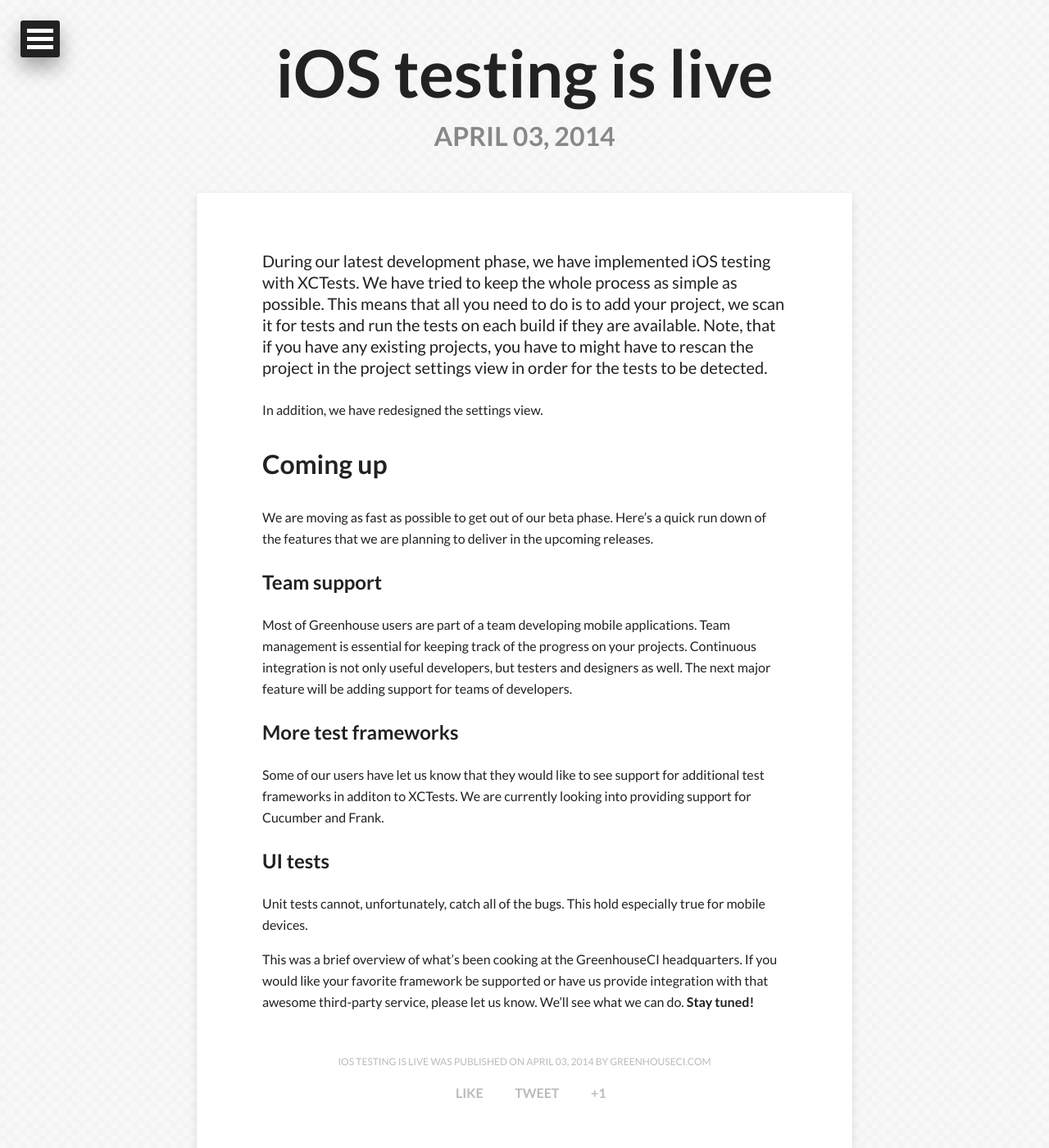
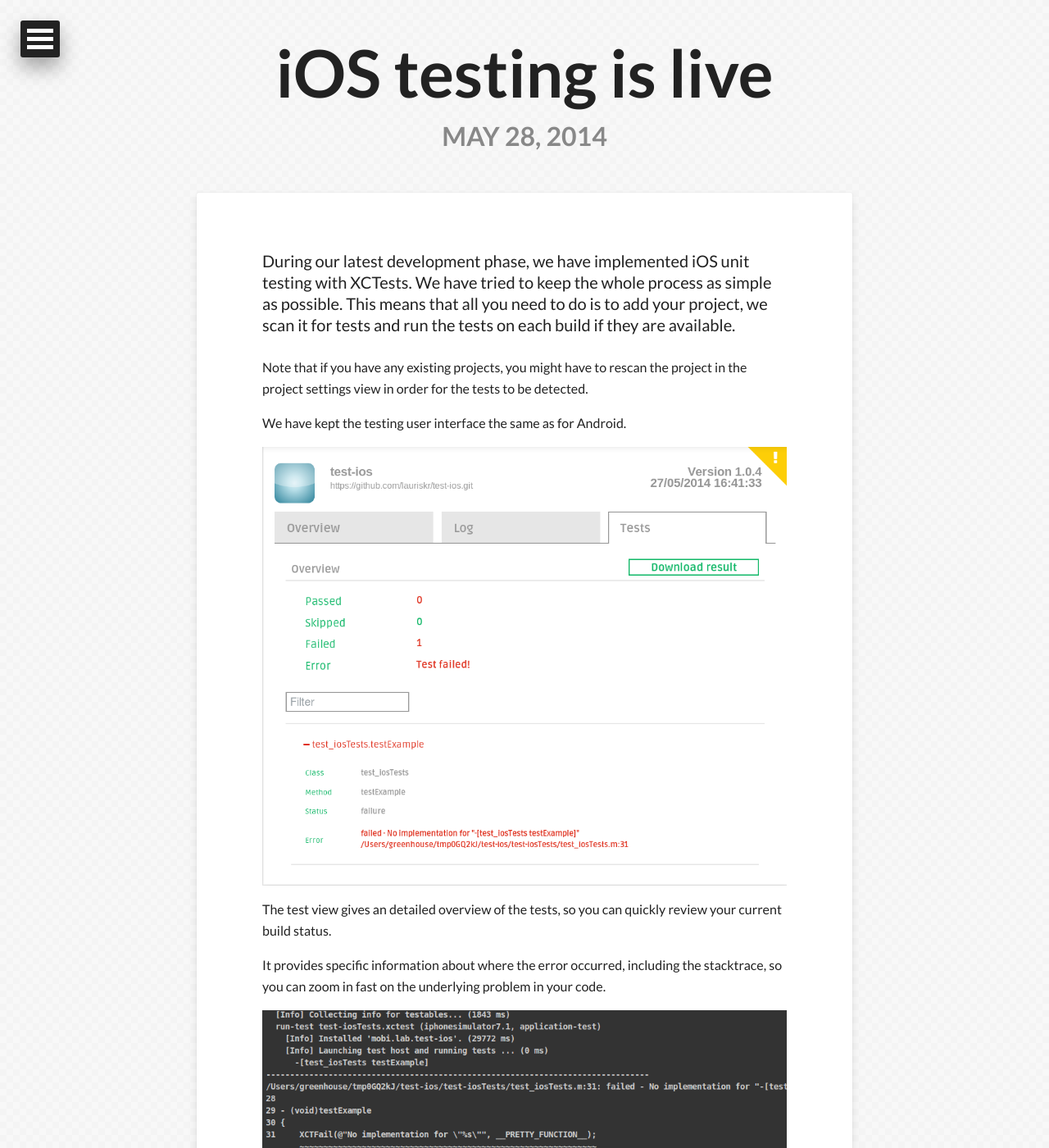
Before and after one commit to GreenhouseCI/blog.greenhouseci.com, a Jekyll site: the page built from _posts/2014-05-27-ios-testing.md, in a window 1280 px wide and 1400 px high. Shown: the whole window at 82% size. Built offline with Jekyll 4.4.1, drawn with Linux system fonts in a browser that asks for light colours; nearby versions of some CDN libraries; comment, search, counter and statistics services are not loaded; some of the changed text lies outside the part shown.

Commit message:
add some pictures for ios unit tests; improve the copy a bit

```diff
--- a/_posts/2014-05-27-ios-testing.md
+++ b/_posts/2014-05-27-ios-testing.md
@@ -1,25 +1,35 @@
 ---
 layout: post
 title:  "iOS testing is live"
-date:   2014-04-03 12:18:52
+date:   2014-05-28 12:19:45
 categories: Greenhouse update
 share: true
 comments: true
 ---
 
-During our latest development phase, we have implemented iOS testing with XCTests.
+During our latest development phase, we have implemented iOS unit testing with XCTests.
 We have tried to keep the whole process as simple as possible. This means that all you need to do is to add your project, we scan it for tests and run the tests on each build if they are available.
-Note, that if you have any existing projects, you have to might have to rescan the project in the project settings view in order for the tests to be detected.
 
-In addition, we have redesigned the settings view.
+Note that if you have any existing projects, you might have to rescan the project in the project settings view in order for the tests to be detected.
+
+We have kept the testing user interface the same as for Android.
+
+![iOS build view]({{ site.url }}/assets/ios_test_view.png)
+
+The test view gives an detailed overview of the tests, so you can quickly review your current build status.
+
+It provides specific information about where the error occurred, including the stacktrace, so you can zoom in fast on the underlying problem in your code.
+
+![iOS build log]({{ site.url }}/assets/ios_build_log.png)
+
 
 Coming up
 =========
-We are moving as fast as possible to get out of our beta phase. Here's a quick run down of the features that we are planning to deliver in the upcoming releases.
+We are moving as fast as possible to get out of our beta phase. Here's a quick rundown of the features that we are planning to deliver in the upcoming releases.
 
 Team support
 ------------
-Most of Greenhouse users are part of a team developing mobile applications. Team management is essential for keeping track of the progress on your projects. Continuous integration is not only useful developers, but testers and designers as well. The next major feature will be adding support for teams of developers.
+Most of Greenhouse users are not one man armies, but part of a professioanl team developing mobile applications. Continuous integration is not only useful for developers, but testers and designers as well. The next major feature will be adding support to grant access in Greenhouse to other people that your work with.
 
 More test frameworks
 --------------------
@@ -28,8 +38,8 @@ We are currently looking into providing support for Cucumber and Frank.
 
 UI tests
 --------
-Unit tests cannot, unfortunately, catch all of the bugs. This hold especially true for mobile devices.
+Unit tests cannot, unfortunately, catch all of the bugs. This holds especially true for mobile devices for which user interface design is of the utmost importance. The design of the user interface can make or break your app!
 
-This was a brief overview of what's been cooking at the GreenhouseCI headquarters. If you would like your favorite framework be supported or have us provide integration with that awesome third-party
-service, please let us know. We'll see what we can do.
+This was a brief overview of what's been cooking at the GreenhouseCI headquarters. If you would like see favorite framework be supported by Greenhouse or have us provide integration with that awesome third-party service that you love, please let us know. We'll see what we can do.
+
 **Stay tuned!**
```
Also changed, not shown: assets/ios_test_view.png (added).
